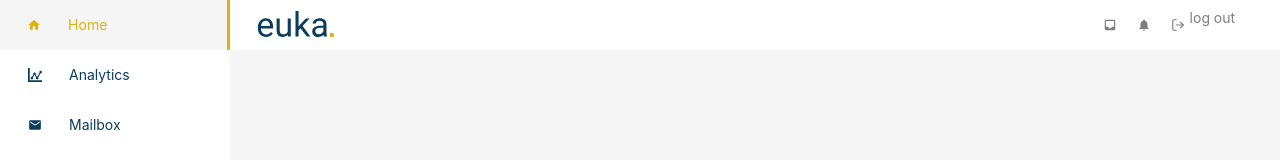
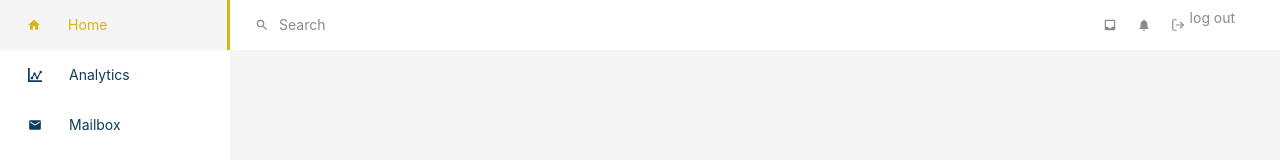
Before and after one commit to RogeCS/Euka, a React app: page /#/ in a window 1280 px wide. Shown: the top 160 px of the page. Built offline with nearby package versions, Linux system fonts and the light colour scheme; a web font is replaced by a local one.

Commit message:
logo removed from header and added search bar

```diff
--- a/src/components/Header.jsx
+++ b/src/components/Header.jsx
@@ -1,17 +1,19 @@
 import React from "react";
 import { FiLogOut } from "react-icons/fi";
-import { MdNotifications, MdInbox } from "react-icons/md";
-import DarkLogo from "../assets/static/euka-dark-logo.svg";
+import { MdNotifications, MdInbox, MdSearch } from "react-icons/md";
 
 import "../styles/components/Header.scss";
 
 const Header = () => {
   return (
     <div className="dashboard-header">
-      <div className="logo">
-        <a href="/" className="logo__link">
-          <img className="logo__image" src={DarkLogo} alt="euka logo" />
-        </a>
+      <div className="dashboard-header__search">
+        <MdSearch />
+        <input
+          className="dashboard-header__search-input"
+          type="text"
+          placeholder="Search"
+        ></input>
       </div>
       <nav className="dashboard-navbar">
         <ul className="dashboard-navbar__list">
--- a/src/styles/components/Header.scss
+++ b/src/styles/components/Header.scss
@@ -14,14 +14,21 @@
   width: calc(100% - #{$sidebar-width});
 }
 
-.logo {
+.dashboard-header__search {
+  display: flex;
   align-items: center;
-  display: flex;
-  justify-content: center;
+  color: $dark-gray;
 }
 
-.logo__image {
-  height: 40px;
+.dashboard-header__search-input {
+  border: none;
+  outline: none;
+  margin-left: 10px;
+  color: $dark-gray;
+
+  &::placeholder {
+    color: $dark-gray;
+  }
 }
 
 .dashboard-navbar {
--- a/src/styles/global/variables.scss
+++ b/src/styles/global/variables.scss
@@ -5,7 +5,7 @@ $theme-font: "Encode Sans Expanded", sans-serif;
 //Application color palette
 $white: #ffffff;
 $gray: #f1f1f1ad;
-$dark-gray: #7e7e7e;
+$dark-gray: #8a8a8a;
 $black: #1d2731;
 $dark-color: #0b3c5d;
 $color: #194b6d;
```
